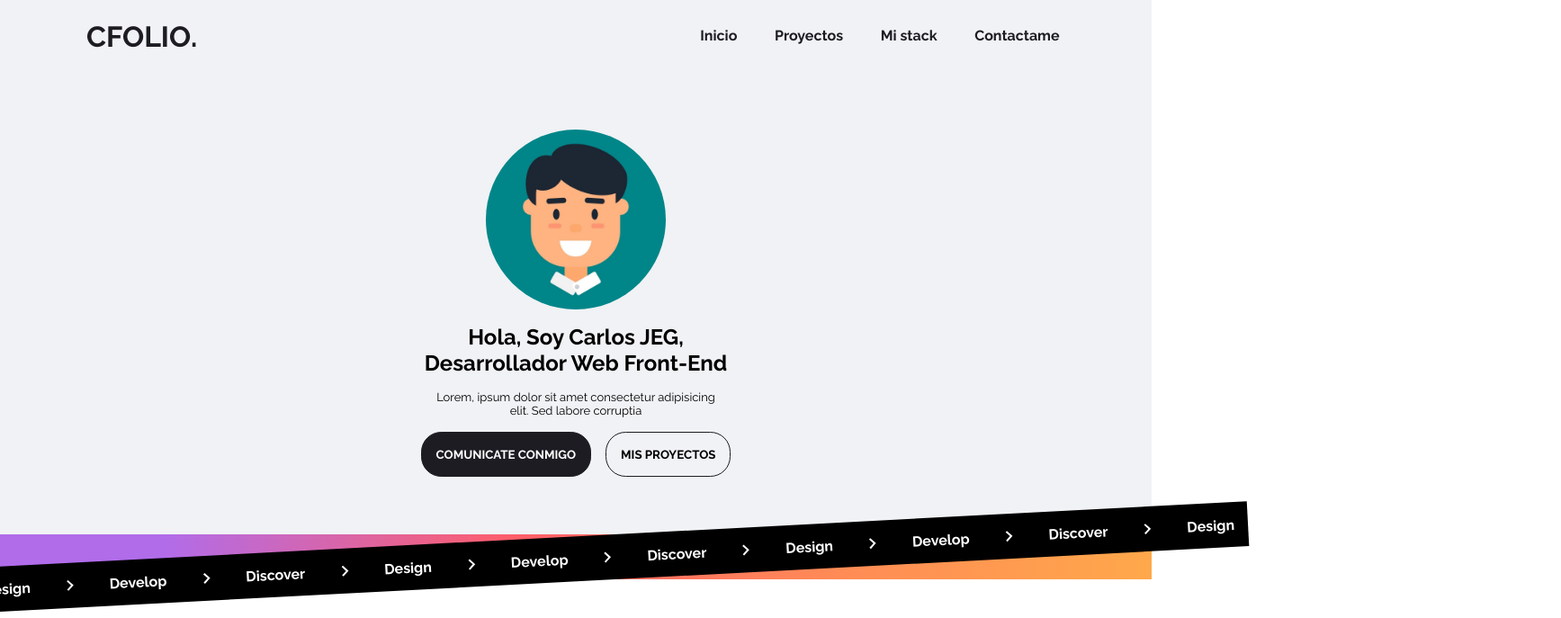
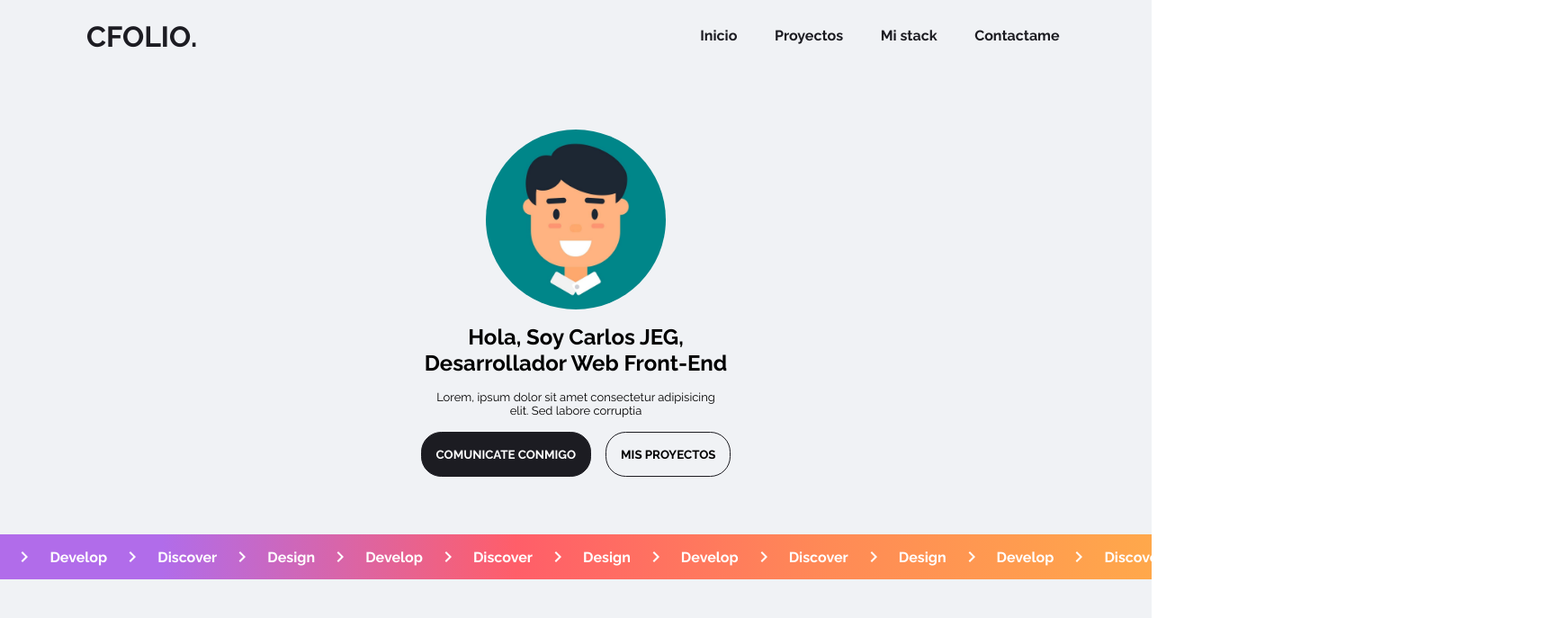
Before and after one commit to CarlosJEG/Personal_Portfolio, a Next.js app: page / in a window 1280 px wide. Shown: the top 687 px of the page at 90% size, 1735 px wide, since content can reach past the window. Built offline with nearby package versions, Linux system fonts and the light colour scheme.

Commit message:
Portfolio

```diff
--- a/src/components/divStyle/divStyle.js
+++ b/src/components/divStyle/divStyle.js
@@ -7,8 +7,7 @@ const DivStyle = () => {
 
   return (
     <>
-        <div className={styles.divStyle}/>
-        <div className={styles.divStyleTwo}>
+        <div className={styles.divStyle}>
             {div.map((div, i) => (
               <>
                 <p key={i}>{div}</p>
--- a/src/styles/div.module.scss
+++ b/src/styles/div.module.scss
@@ -1,21 +1,11 @@
 .divStyle {
     background: var(--gradient);
-    -webkit-text-fill-color: transparent;
+    width: 100%;
     height: 50px;
-}
-
-.divStyleTwo {
-    width: 110%;
-    background-color: black;
-    height: 50px;
-    z-index: 1;
-    position: relative;
-    bottom: 50px;
-    right: 20px;
-    transform: rotate(-3deg);
     display: flex;
+    justify-content: center;
     align-items: center;
-    gap: 2rem;
+    gap: 1rem;
 
     p {
         color: var(--white-secondary);
```
